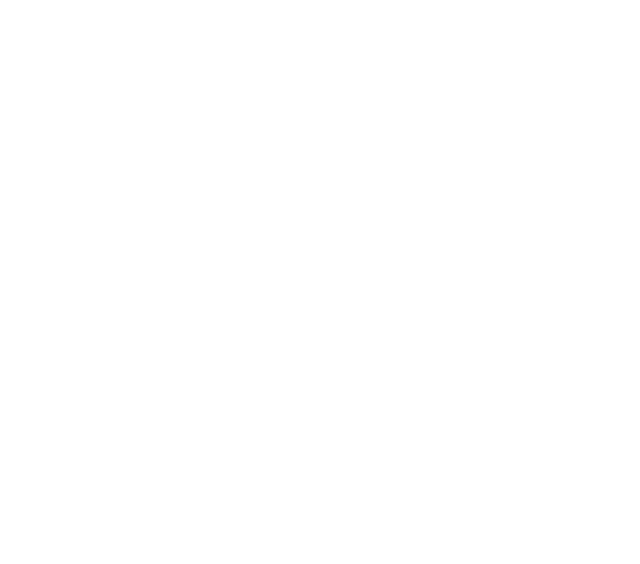
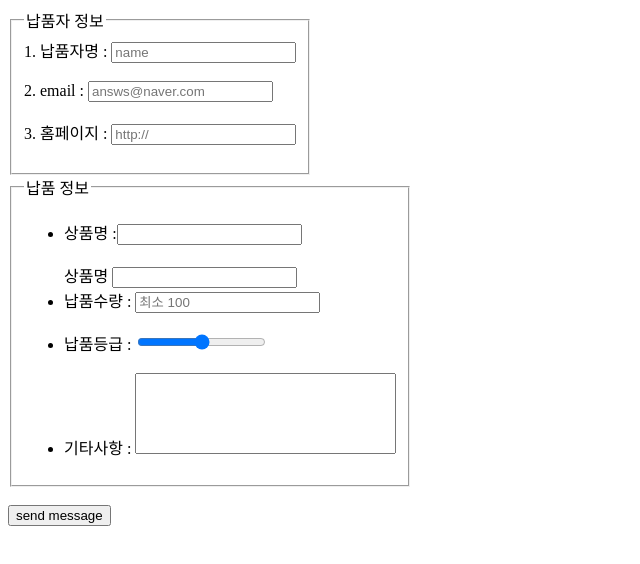
Before and after one commit to DuhanMo/web1, a plain HTML site: page views/exam2.html in a window 1280 px wide. Shown: the whole page, without its empty margins (0-640 px from the left). Drawn offline with Linux system fonts and the light colour scheme.

Commit message:
20200715

```diff
--- a/views/exam2.html
+++ b/views/exam2.html
@@ -1,10 +1,35 @@
 <!DOCTYPE html>
-<html lang="en">
+<html lang="ko">
 <head>
+    <style>
+        fieldset {
+            width: fit-content;
+        }
+    </style>
     <meta charset="UTF-8">
     <title>Title</title>
 </head>
 <body>
+<form>
+    <fieldset>
+        <legend>납품자 정보</legend>
+        <label>1. 납품자명 : </label><input type="text" name="name" placeholder="name"><br><br>
+        <label>2. email : </label><input type="email" name="email" placeholder="answs@naver.com"><br><br>
+        <label>3. 홈페이지 : </label><input type="url" name="url" placeholder="http://"><br><br>
+    </fieldset>
+    <fieldset>
+        <legend>납품 정보</legend>
+        <ul>
+            <li><label>상품명 :</label><input type="text"></li><br>
 
+            <label>상품명 </label><input type="text">
+            <li><label>납품수량 : </label><input type="text" placeholder="최소 100"></li><br>
+            <li><label>납품등급 : </label><input type="range" value="3" max="5" min="1" step="1"></li><br>
+            <li><label>기타사항 : </label><textarea cols="30" rows="5" style="resize: none"></textarea> </li>
+        </ul>
+    </fieldset>
+    <br>
+    <button type="submit">send message</button>
+</form>
 </body>
 </html>
```
